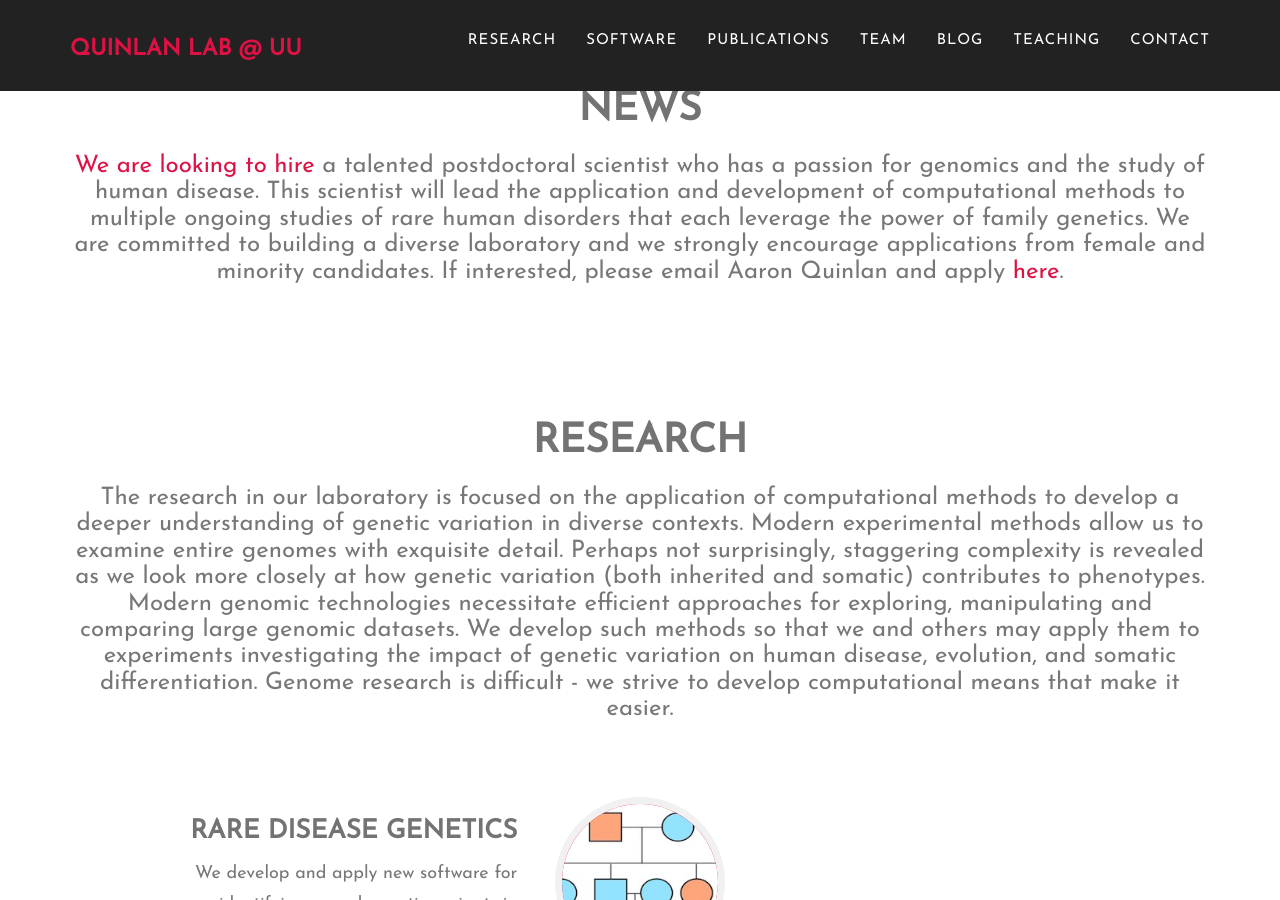
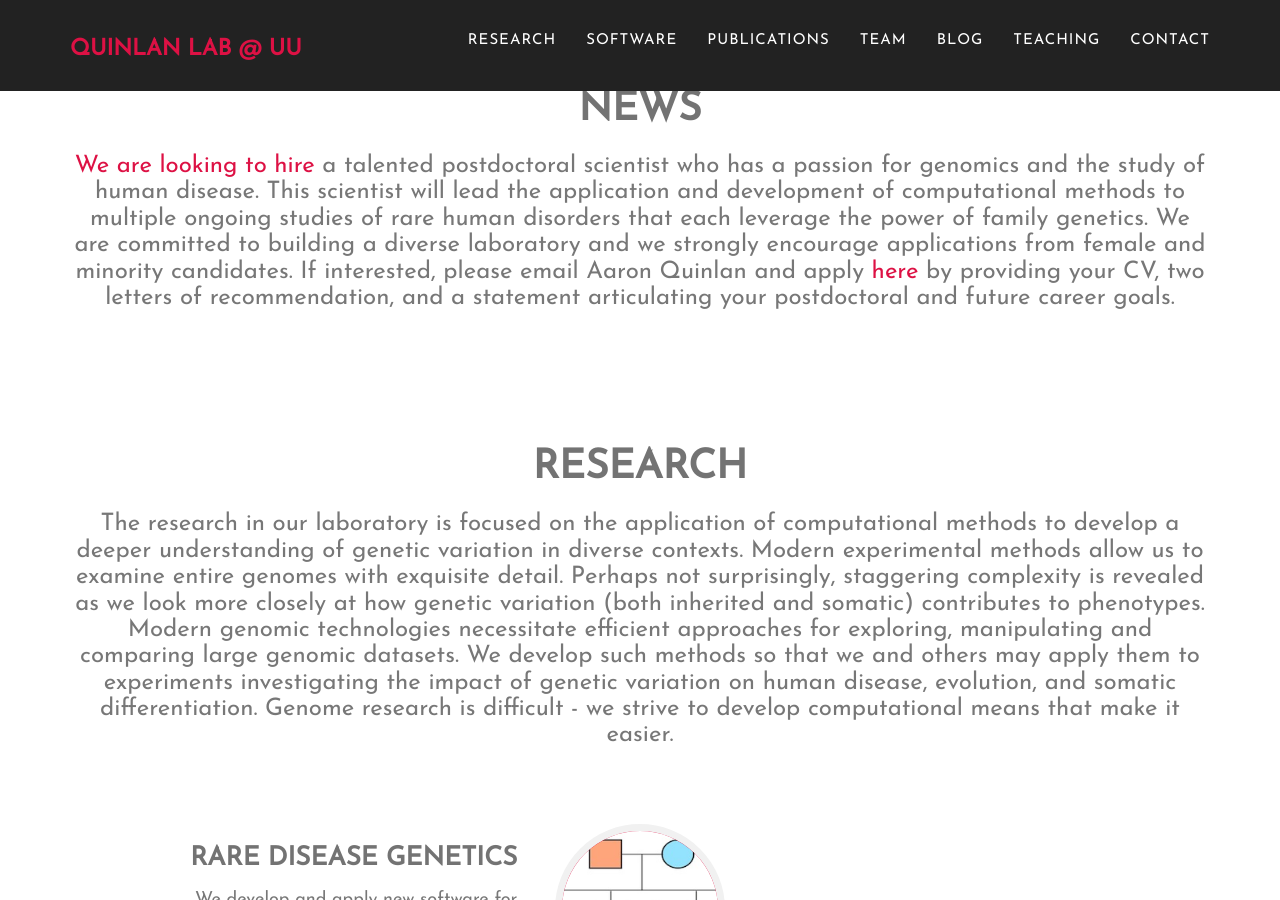
Before and after one commit to arq5x/arq5x.github.io, a Jekyll site: the page built from index.html, in a window 1280 px wide and 900 px high, scrolled down 547 px. Built offline with Jekyll 4.4.1, drawn with Linux system fonts in a browser that asks for light colours; some web fonts are replaced.

Commit message:
details about application materials.

```diff
--- a/_includes/news.html
+++ b/_includes/news.html
@@ -10,7 +10,9 @@
                         multiple ongoing studies of rare human disorders that each leverage the power of family genetics.
                         We are committed to building a diverse laboratory and we strongly encourage applications
                         from female and minority candidates. If interested, please email Aaron Quinlan and apply
-                        <a href="https://utah.peopleadmin.com/postings/52651">here</a>.
+                        <a href="https://utah.peopleadmin.com/postings/52651">here</a> by providing your CV,
+                        two letters of recommendation, and a statement articulating your postdoctoral and future
+                        career goals.
                     </h3>
                 </div>
             </div>
```
